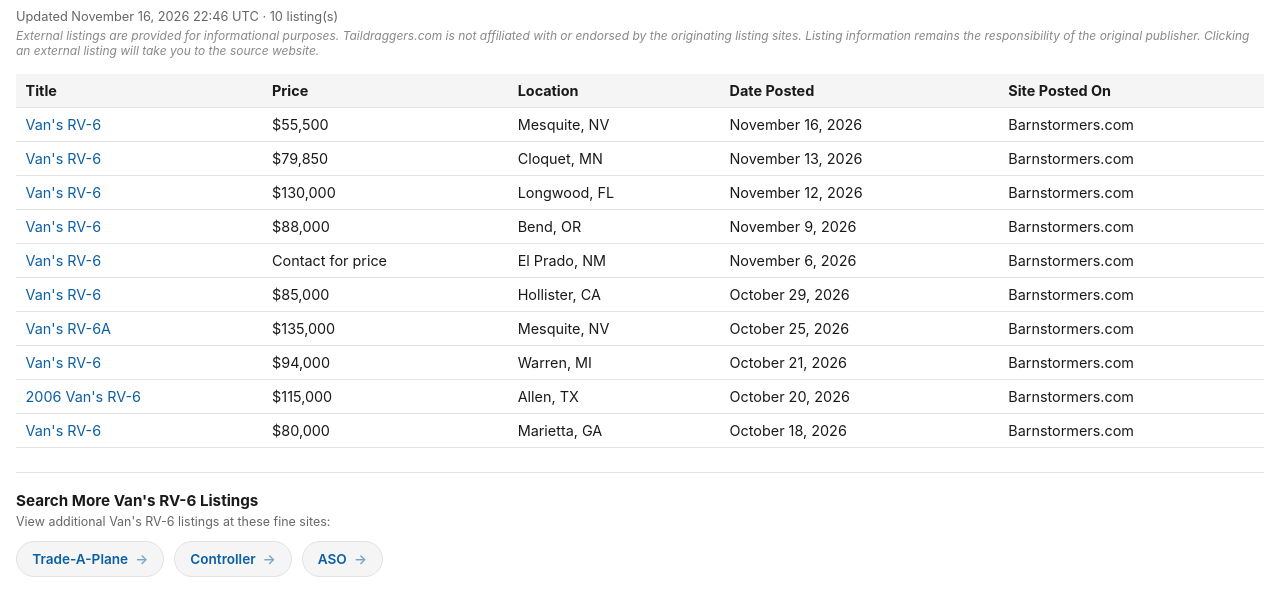
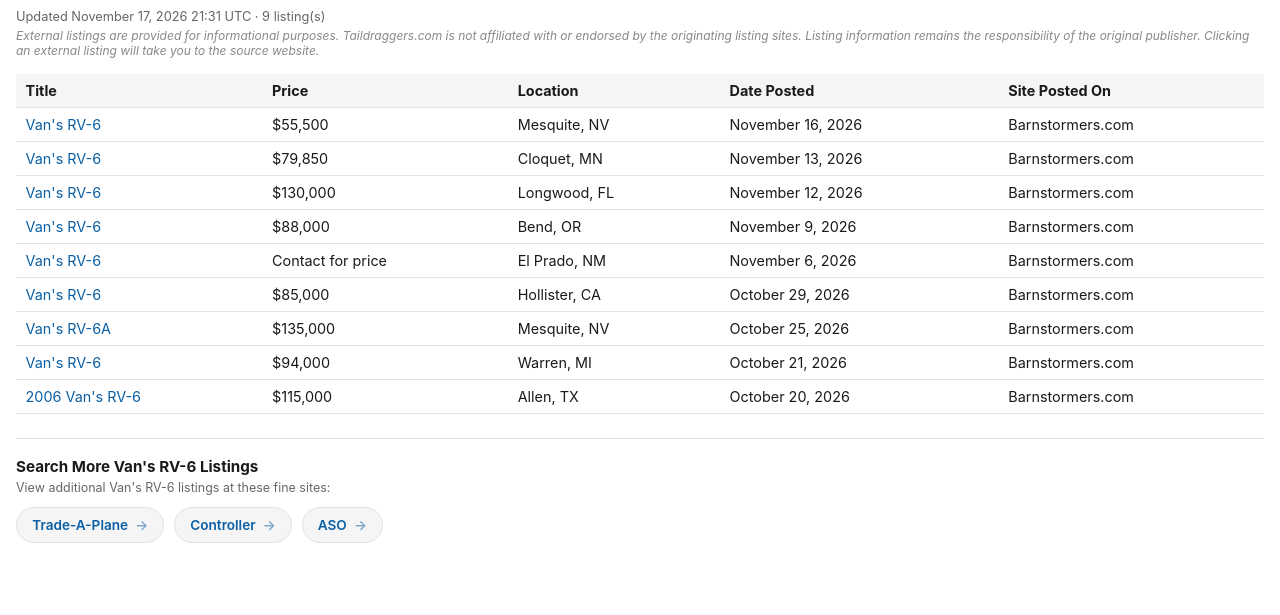
Before and after one commit to taildraggers/vans-rv6-for-sale, a plain HTML site: page docs/index.html in a window 1280 px wide. Shown: the part 43-658 px from the top of the page. Drawn offline with Linux system fonts and the light colour scheme.

Commit message:
Update Van's RV-6 listings (2026-11-17)

```diff
--- a/docs/index.html
+++ b/docs/index.html
@@ -76,7 +76,7 @@
 </head>
 <body>
   <h1>Other Van&#x27;s RV-6 Ads on the Web</h1>
-  <div class="updated">Updated November 16, 2026 22:46 UTC &middot; 10 listing(s)</div>
+  <div class="updated">Updated November 17, 2026 21:31 UTC &middot; 9 listing(s)</div>
   <div class="disclaimer">External listings are provided for informational purposes. Taildraggers.com is not affiliated with or endorsed by the originating listing sites. Listing information remains the responsibility of the original publisher. Clicking an external listing will take you to the source website.</div>
   <table>
     <thead>
@@ -92,7 +92,6 @@
         <tr><td><a href="https://www.barnstormers.com/classified-2080053-RV-6A.html" target="_blank" rel="noopener noreferrer">Van&#x27;s RV-6A</a></td><td>$135,000</td><td>Mesquite, NV</td><td>October 25, 2026</td><td>Barnstormers.com</td></tr>
         <tr><td><a href="https://www.barnstormers.com/classified-2067011-RV6.html" target="_blank" rel="noopener noreferrer">Van&#x27;s RV-6</a></td><td>$94,000</td><td>Warren, MI</td><td>October 21, 2026</td><td>Barnstormers.com</td></tr>
         <tr><td><a href="https://www.barnstormers.com/classified-2079207-2006-RV-6.html" target="_blank" rel="noopener noreferrer">2006 Van&#x27;s RV-6</a></td><td>$115,000</td><td>Allen, TX</td><td>October 20, 2026</td><td>Barnstormers.com</td></tr>
-        <tr><td><a href="https://www.barnstormers.com/classified-2078829-Vans-RV-6-For-Sale-OBO.html" target="_blank" rel="noopener noreferrer">Van&#x27;s RV-6</a></td><td>$80,000</td><td>Marietta, GA</td><td>October 18, 2026</td><td>Barnstormers.com</td></tr>
     </tbody>
   </table>
   <div class="more-resources">
```
